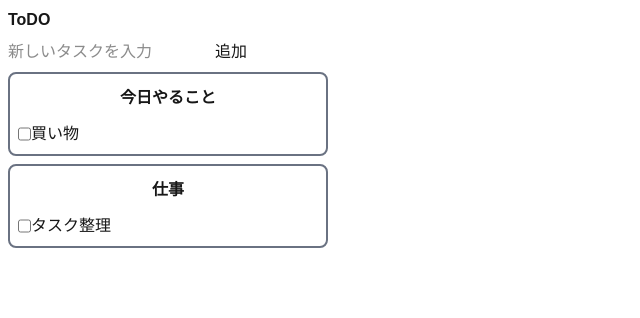
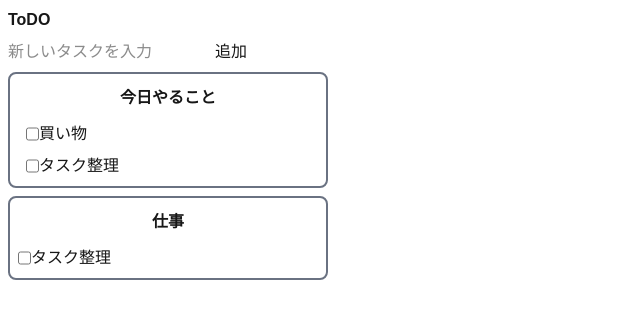
Before and after one commit to TAKE00007/nextjs13-todo-app, a Next.js app: page / in a window 1280 px wide. Shown: the top 318 px of the page, without its empty margins (0-640 px from the left). Built offline with nearby package versions, Linux system fonts and the light colour scheme.

Commit message:
add_function_addtask

```diff
--- a/src/app/page.tsx
+++ b/src/app/page.tsx
@@ -1,7 +1,18 @@
+"use client";
 import Head from "next/head";
 import Image from "next/image";
+import { useState } from "react";
 
 export default function Home() {
+  const [todoText, setTodoText] = useState("");
+  const [todos, setTodos] = useState(["買い物", "タスク整理"]);
+  const onChangeTodoText = (event) => setTodoText(event.target.value);//evetの値がtodoTextと同じ
+  const onClickAdd= () => {
+    if (todoText === "") return;
+    const newTodos = [...todos, todoText];
+    setTodos(newTodos);
+    setTodoText("");
+  }
   return (
     <>
       <Head>
@@ -10,15 +21,20 @@ export default function Home() {
       <main>
         <h1 className="font-bold m-2">ToDO</h1>
         <div className="flex m-2">
-          <input type="text" placeholder="新しいタスクを入力" /><button>追加</button>
+          <input type="text" placeholder="新しいタスクを入力" value={todoText} onChange={onChangeTodoText}/>
+          <button onClick={onClickAdd}>追加</button>
         </div>
         <div className="border-2 border-gray-500 rounded-lg m-2 w-xs">
           <h2 className="text-center m-3 font-semibold">今日やること</h2>
-          <ul>
-            <div className="flex m-2">
-              <input type="checkbox" />
-              <li>買い物</li>
-            </div>
+          <ul className="flex-row m-2">
+            {todos.map((todo) => {
+              return (
+                <div className="flex m-2">
+                  <input type="checkbox" />
+                  <li key={todo}>{todo}</li>
+                </div>
+              )
+            })}
           </ul>
         </div>
         <div className="border-2 border-gray-500 rounded-lg m-2 w-xs">
```
